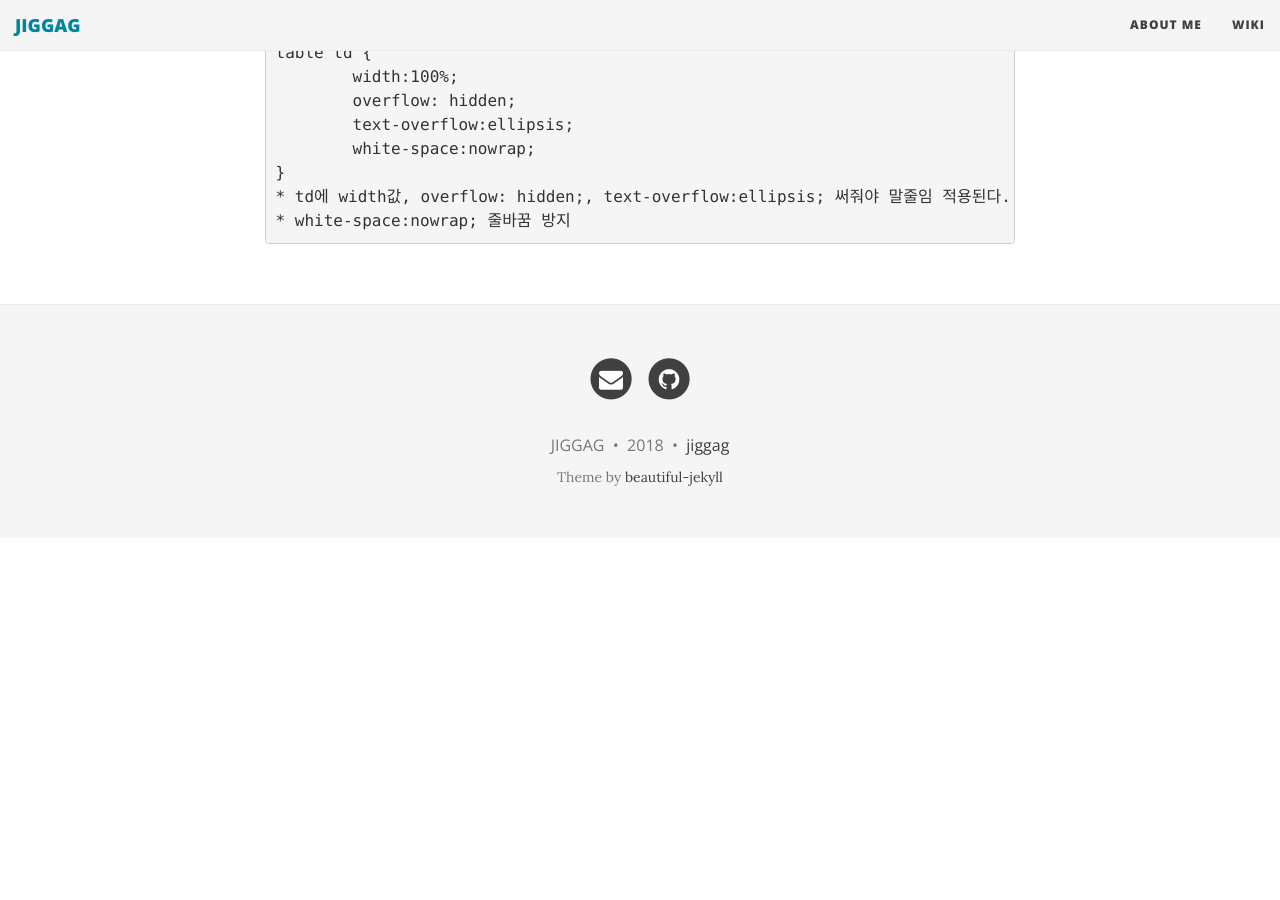
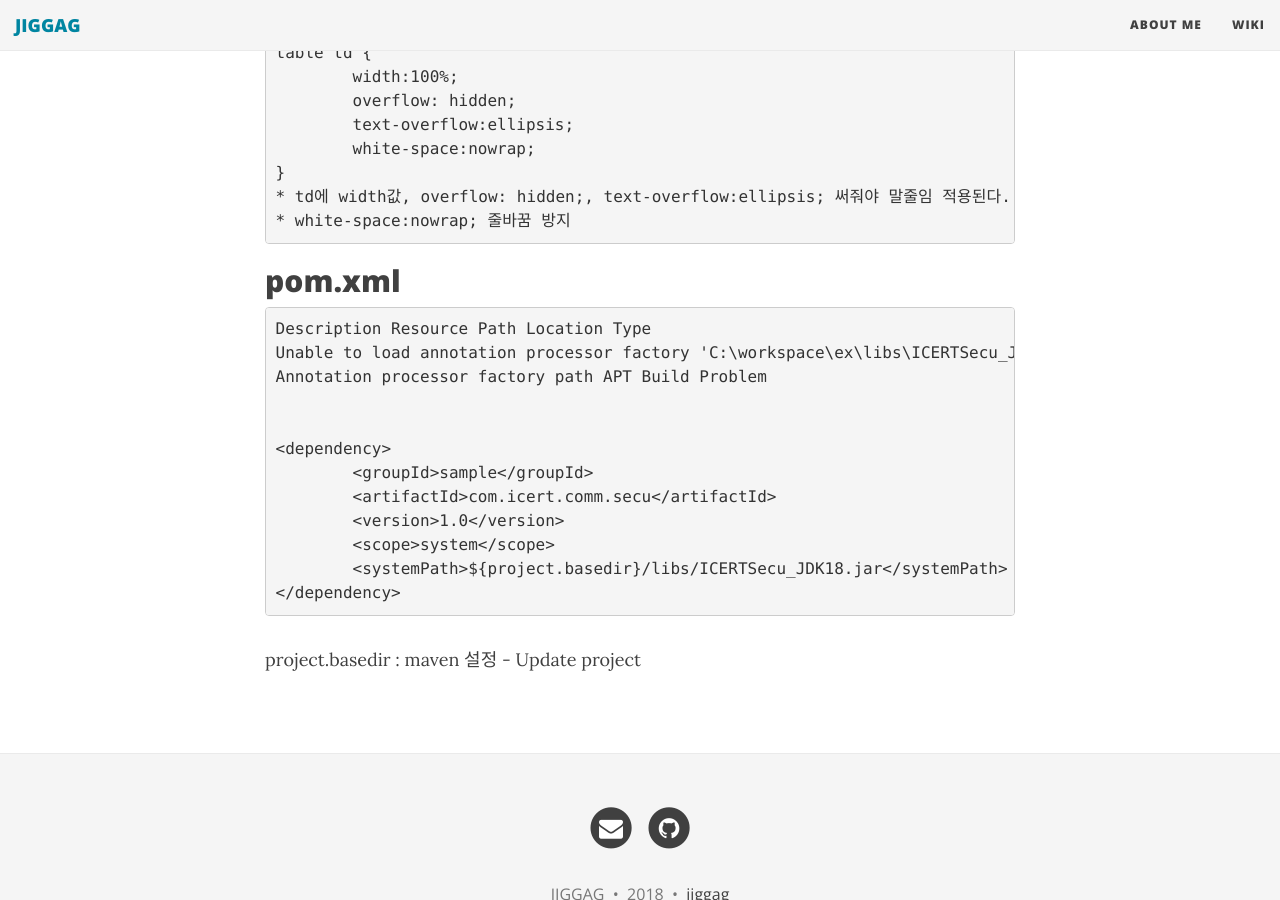
Before and after one commit to jiggag/jiggag.github.io, a Jekyll site: the page built from wiki.md, in a window 1280 px wide and 900 px high, scrolled down 6363 px. Built offline with Jekyll 4.4.1, drawn with Linux system fonts in a browser that asks for light colours; nearby versions of some CDN libraries; before the commit the page ends 6901 px from its top, so only the background shows below that.

Commit message:
Update wiki.md

````diff
--- a/wiki.md
+++ b/wiki.md
@@ -258,3 +258,21 @@ table td {
 * td에 width값, overflow: hidden;, text-overflow:ellipsis; 써줘야 말줄임 적용된다.
 * white-space:nowrap; 줄바꿈 방지
 ```
+
+
+## pom.xml
+```script
+Description Resource Path Location Type
+Unable to load annotation processor factory 'C:\workspace\ex\libs\ICERTSecu_JDK18.jar' for project ex ex
+Annotation processor factory path APT Build Problem
+
+
+<dependency>
+	<groupId>sample</groupId>
+	<artifactId>com.icert.comm.secu</artifactId>
+	<version>1.0</version>
+	<scope>system</scope>
+	<systemPath>${project.basedir}/libs/ICERTSecu_JDK18.jar</systemPath>
+</dependency>
+```
+project.basedir : maven 설정 - Update project
````
